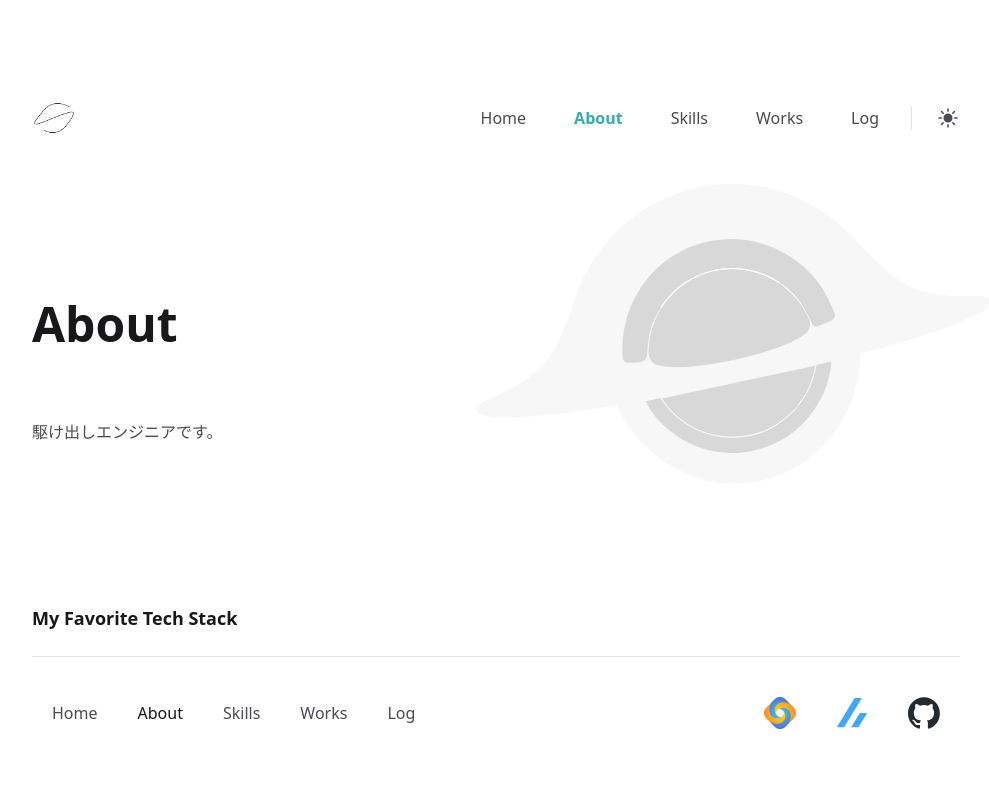
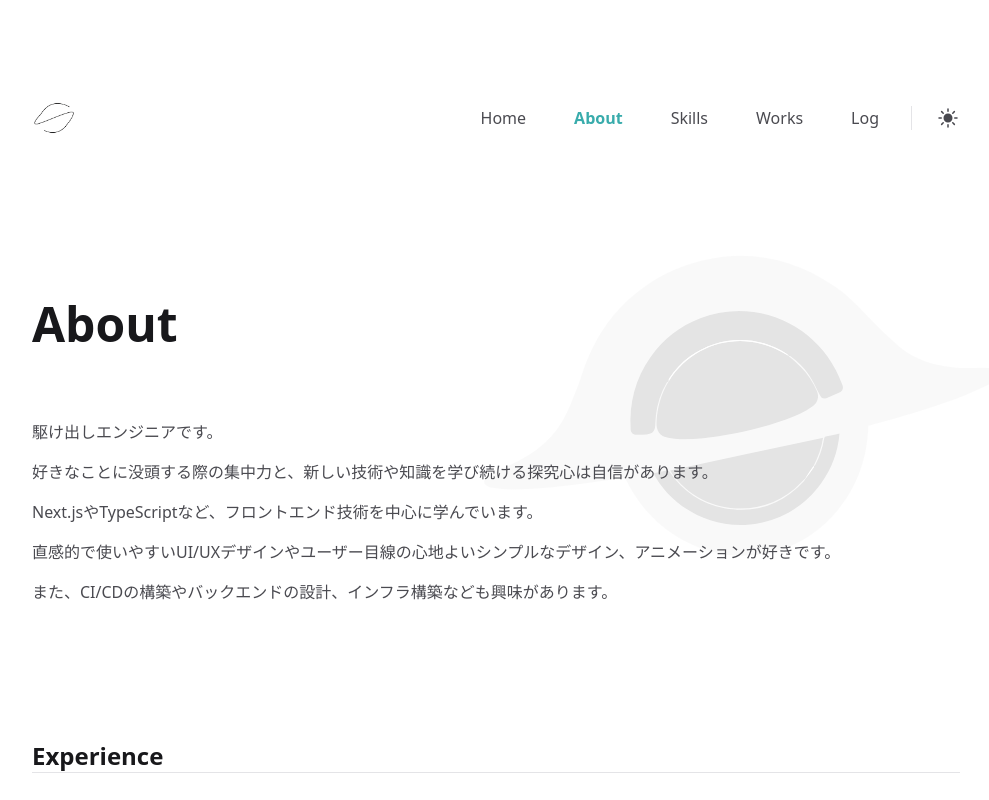
Before and after one commit to shikano35/portfolio-2024, a Next.js app: page /about in a window 1280 px wide. Shown: the top 800 px of the page, without its empty margins (144-1133 px from the left). Built offline with nearby package versions, Linux system fonts and the light colour scheme.

Commit message:
feat: add personal traits and adjust image position

```diff
--- a/src/app/about/page.tsx
+++ b/src/app/about/page.tsx
@@ -4,7 +4,6 @@ import { baseMetadata } from "@/lib/metadata";
 import { Metadata } from "next";
 import { Blackhole } from "@/components/Icons/Blackhole";
 import React from "react";
-import { HeroImage } from "@/components/HeroImage";
 import { Container } from "@/components/Container";
 
 export const metadata: Metadata = {
@@ -18,22 +17,30 @@ export default function AboutPage() {
     <>
       <Container>
         <div className="md:grid md:grid-cols-12">
-          <HeadGroup className="relative z-10 md:col-span-6">
+          <HeadGroup className="relative z-10 md:col-span-12">
             <Heading>About</Heading>
-            <p className="text-center md:text-start text-muted-foreground text-base leading-8 md:leading-10">
+            <p className="text-start text-muted-foreground text-base leading-8 md:leading-10">
               駆け出しエンジニアです。
               <br />
+              好きなことに没頭する際の集中力と、新しい技術や知識を学び続ける探究心は自信があります。
+              <br />
+              Next.jsやTypeScriptなど、フロントエンド技術を中心に学んでいます。
+              <br />
+              直感的で使いやすいUI/UXデザインやユーザー目線の心地よいシンプルなデザイン、アニメーションが好きです。
+              <br />
+              また、CI/CDの構築やバックエンドの設計、インフラ構築なども興味があります。
             </p>
           </HeadGroup>
-          <HeroImage className="translate-x-5 sm:translate-x-32 md:translate-x-0 lg:translate-x-10 opacity-5 md:opacity-15 -rotate-12 scale-150">
+        </div>
+        <div className="relative -z-50 md:col-span-5 md:flex md:items-center">
+          <div className="absolute transform -translate-y-3/4 sm:-translate-y-2/3 md:-translate-y-1/2 -translate-x-5 sm:translate-x-32 md:translate-x-96 lg:translate-x-[32rem] opacity-5 md:opacity-10 -rotate-12 scale-150">
             <Blackhole className="h-96 w-96" />
-          </HeroImage>
-        </div>
-        <div className="md:grid md:grid-cols-12 mt-32">
-          <div className="md:col-span-5 mx-16 md:mx-0 md:my-6">
-            <Heading as="h6">My Favorite Tech Stack</Heading>
           </div>
         </div>
+
+        <Heading as="h4" className="mt-32">
+          Experience
+        </Heading>
       </Container>
     </>
   );
```
